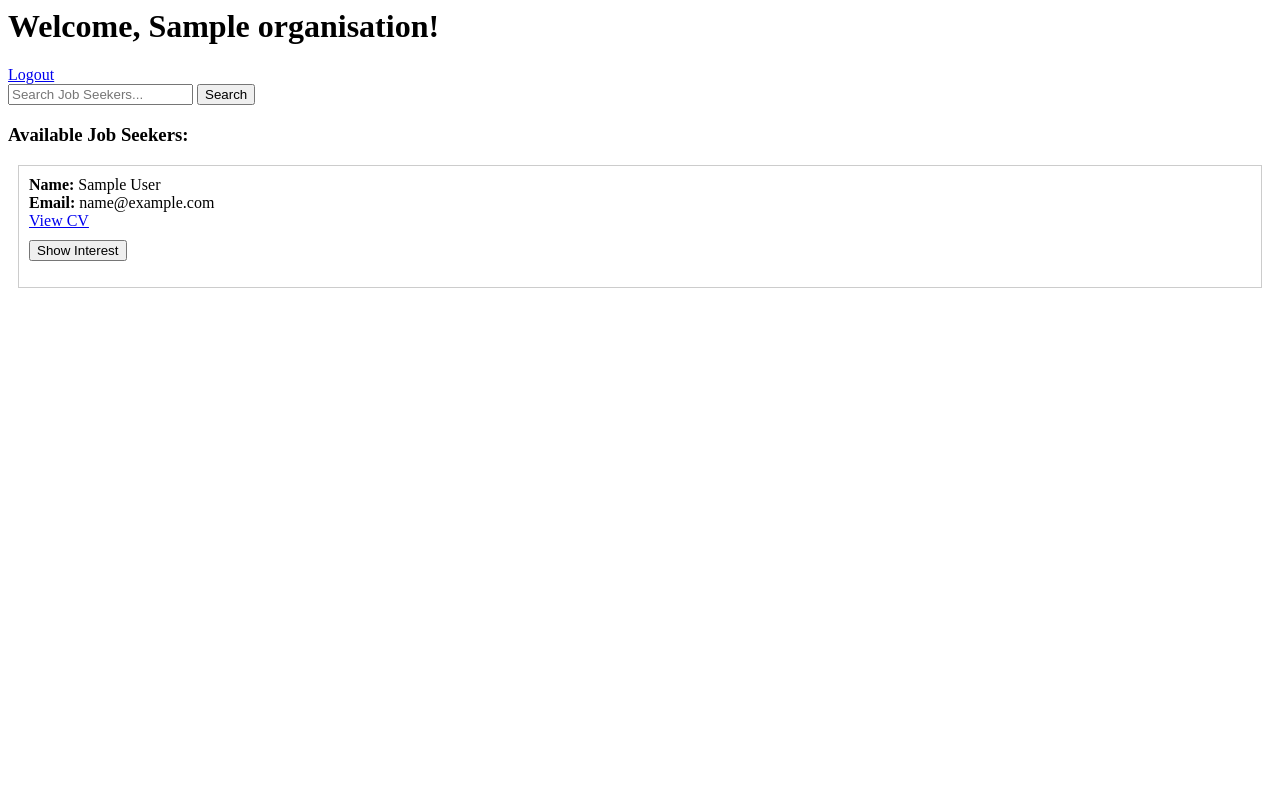
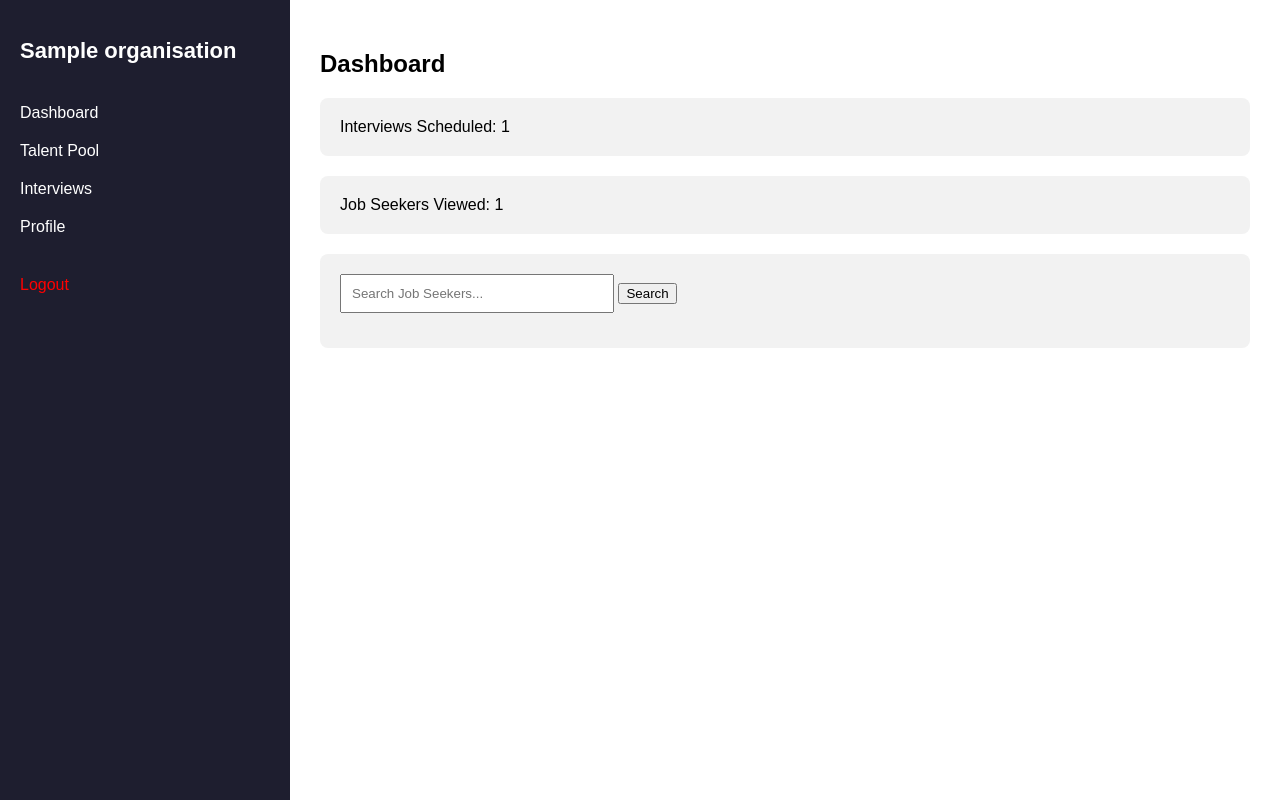
Before and after one commit to kisotu2/ICS-PROJECT, a PHP site: page /dashboards/organisation_dashboard.php in a window 1280 px wide. Run offline with PHP 8.4, Linux system fonts and the light colour scheme; the visitor is signed in with stand-in values (Sample User, id 1); tables that the repository leaves empty or names only in its code hold one stand-in row (values such as "Sample post"); some libraries are stand-ins or nearby versions.

Commit message:
updated organisation dashboard

```diff
--- a/backend/dashboards/organisation_dashboard.php
+++ b/backend/dashboards/organisation_dashboard.php
@@ -4,68 +4,229 @@ ini_set('display_startup_errors', 1);
 error_reporting(E_ALL);
 
 session_start();
-$conn_seekers = new mysqli('localhost', 'root', '', 'jobseekers');
-$conn_org = new mysqli('localhost', 'root', '', 'jobseekers');
+$org_id = $_SESSION['org_id'] ?? 1; // Replace with real session logic
 
-// Check for logged-in org
-if (!isset($_SESSION['org_id'])) {
-    header("Location: ../login.php");
-    exit();
+// Database connection
+$conn = new mysqli('localhost', 'root', '', 'jobseekers');
+if ($conn->connect_error) {
+    die("Connection failed: " . $conn->connect_error);
 }
 
-$org_id = $_SESSION['org_id'];
+// Fetch organisation name
+$org_name = 'Organisation';
+$stmt = $conn->prepare("SELECT name FROM organisation WHERE id = ?");
+$stmt->bind_param("i", $org_id);
+$stmt->execute();
+$stmt->bind_result($org_name);
+$stmt->fetch();
+$stmt->close();
 
-// Fetch organisation details
-$org_stmt = $conn_org->prepare("SELECT name FROM organisation WHERE id = ?");
-$org_stmt->bind_param("i", $org_id);
-$org_stmt->execute();
-$org_result = $org_stmt->get_result();
-$org = $org_result->fetch_assoc();
-$org_name = $org['name'] ?? 'Unknown Organisation';
-$org_stmt->close();
+// Get stats
+$interview_count = $conn->query("SELECT COUNT(*) as count FROM interviews WHERE organisation_id = $org_id")->fetch_assoc()['count'];
+$viewed_seekers = $conn->query("SELECT COUNT(DISTINCT jobseeker_id) as count FROM interests WHERE organisation_id = $org_id")->fetch_assoc()['count'];
+?>
 
-// Handle interest submission
-if ($_SERVER['REQUEST_METHOD'] === 'POST' && isset($_POST['jobseeker_id'])) {
-    $jobseeker_id = $_POST['jobseeker_id'];
-    $stmt = $conn_org->prepare("INSERT INTO interests (organisation_id, jobseeker_id) VALUES (?, ?)");
-    $stmt->bind_param("ii", $org_id, $jobseeker_id);
-    $stmt->execute();
-    $stmt->close();
+<!DOCTYPE html>
+<html>
+<head>
+    <title>Organisation Dashboard</title>
+    <style>
+        body {
+            margin: 0;
+            font-family: Arial, sans-serif;
+            display: flex;
+            height: 100vh;
         }
 
-// Search logic
-$search = $_GET['search'] ?? '';
-$sql = "SELECT * FROM users WHERE name LIKE ?";
-$stmt = $conn_seekers->prepare($sql);
-$like = "%$search%";
-$stmt->bind_param("s", $like);
-$stmt->execute();
-$result = $stmt->get_result();
-?>
+        .sidebar {
+            width: 250px;
+            background-color: #1e1e2f;
+            color: white;
+            padding: 20px;
+        }
 
-<!-- HTML -->
-<h1>Welcome, <?= htmlspecialchars($org_name) ?>!</h1>
-<a href="../logout.php">Logout</a>
+        .sidebar h2 {
+            font-size: 22px;
+            margin-bottom: 30px;
+        }
 
-<form method="GET">
-    <input type="text" name="search" placeholder="Search Job Seekers..." value="<?= htmlspecialchars($search) ?>">
+        .sidebar a button {
+    width: 100%;
+    background: none;
+    border: none;
+    color: white;
+    padding: 10px 0;
+    text-align: left;
+    font-size: 16px;
+    cursor: pointer;
+}
+.sidebar a button:hover {
+    background-color: #33334d;
+}
+
+
+        .main-content {
+            flex: 1;
+            padding: 30px;
+            overflow-y: auto;
+        }
+
+        .card {
+            background-color: #f2f2f2;
+            padding: 20px;
+            margin-bottom: 20px;
+            border-radius: 8px;
+        }
+
+        .logout {
+            margin-top: 30px;
+            display: block;
+            color: red;
+            text-decoration: none;
+        }
+
+        input[type="text"] {
+            padding: 10px;
+            width: 250px;
+            margin-bottom: 15px;
+        }
+    </style>
+</head>
+<body>
+
+<div class="sidebar">
+    <h2><?= htmlspecialchars($org_name) ?></h2>
+
+    <a href="organisation_dashboard.php"><button>Dashboard</button></a>
+    <a href="./backend/talent_pool.php"><button>Talent Pool</button></a>
+    <a href="./backend/interviews.php"><button>Interviews</button></a>
+    <a href="./backend/profile.php"><button>Profile</button></a>
+
+    <a class="logout" href="../logout.php">Logout</a>
+</div>
+
+
+<div class="main-content">
+    <h2>Dashboard</h2>
+
+    <div class="card">Interviews Scheduled: <?= $interview_count ?></div>
+    <div class="card">Job Seekers Viewed: <?= $viewed_seekers ?></div>
+
+    <div class="card">
+        <form method="GET" action="organisation_dashboard.php">
+            <input type="text" name="search" placeholder="Search Job Seekers..." />
             <button type="submit">Search</button>
         </form>
+    </div>
 
-<h3>Available Job Seekers:</h3>
-<?php while($row = $result->fetch_assoc()): ?>
-    <div style="border: 1px solid #ccc; padding: 10px; margin:10px;">
+    <?php if (!empty($_GET['search'])): ?>
+        <div class="card">
+            <h3>Search Results for: <?= htmlspecialchars($_GET['search']) ?></h3>
+            <?php
+            $search = "%" . $conn->real_escape_string($_GET['search']) . "%";
+            $stmt = $conn->prepare("SELECT id, name, email, cv FROM users WHERE name LIKE ?");
+            $stmt->bind_param("s", $search);
+            $stmt->execute();
+            $res = $stmt->get_result();
+
+            if ($res->num_rows > 0):
+                while ($row = $res->fetch_assoc()): ?>
+                    <div style="margin-bottom: 10px;">
                         <strong>Name:</strong> <?= htmlspecialchars($row['name']) ?><br>
                         <strong>Email:</strong> <?= htmlspecialchars($row['email']) ?><br>
-        <?php if (!empty($row['cv'])): ?>
-            <a href="<?= htmlspecialchars($row['cv']) ?>" target="_blank">View CV</a><br>
+                        <?php if ($row['cv']): ?>
+                            <a href="../<?= $row['cv'] ?>" target="_blank">View CV</a>
                         <?php else: ?>
-            No CV Uploaded<br>
+                            <em>No CV uploaded</em>
                         <?php endif; ?>
-
-        <form method="POST" style="margin-top:10px;">
+                        <form method="POST" action="show_interest.php">
                             <input type="hidden" name="jobseeker_id" value="<?= $row['id'] ?>">
                             <button type="submit">Show Interest</button>
                         </form>
                     </div>
-<?php endwhile; ?>
+                <?php endwhile;
+            else:
+                echo "<p>No job seekers found.</p>";
+            endif;
+            $stmt->close();
+            ?>
+        </div>
+    <?php endif; ?>
+</div>
+
+
+<script>
+    const ORG_ID = <?= $org_id ?>;
+    const INTERVIEWS = <?= $interview_count ?>;
+    const VIEWED = <?= $viewed_seekers ?>;
+</script>
+
+<script src="https://unpkg.com/react@18/umd/react.development.js" crossorigin></script>
+<script src="https://unpkg.com/react-dom@18/umd/react-dom.development.js" crossorigin></script>
+<script src="https://unpkg.com/babel-standalone@6/babel.min.js"></script>
+
+
+<script type="text/babel">
+    const root = ReactDOM.createRoot(document.getElementById('main-content'));
+
+    function Dashboard() {
+        return (
+            <>
+                <h2>Dashboard</h2>
+                <div className="card">Interviews Scheduled: {INTERVIEWS}</div>
+                <div className="card">Job Seekers Viewed: {VIEWED}</div>
+                <div className="card">
+                    <form method="GET" action="organisation_dashboard.php">
+                        <input type="text" name="search" placeholder="Search Job Seekers..." />
+                        <button type="submit">Search</button>
+                    </form>
+                </div>
+                <a href="#talent-pool" onClick={() => navigate('talentPool')}>View Talent Pool</a>
+            </>
+        );
+    }
+
+    function TalentPool() {
+        return (
+            <>
+                <h2>Talent Pool</h2>
+                <iframe src="talent_pool.php" width="100%" height="600px" frameBorder="0"></iframe>
+            </>
+        );
+    }
+
+    function Interviews() {
+        return (
+            <>
+                <h2>Interviews</h2>
+                <iframe src="interviews.php" width="100%" height="600px" frameBorder="0"></iframe>
+            </>
+        );
+    }
+
+    function Profile() {
+        return (
+            <>
+                <h2>Organisation Profile</h2>
+                <iframe src="profile.php" width="100%" height="600px" frameBorder="0"></iframe>
+            </>
+        );
+    }
+
+    const views = {
+        dashboard: <Dashboard />,
+        talentPool: <TalentPool />,
+        interviews: <Interviews />,
+        profile: <Profile />
+    };
+
+    function navigate(view) {
+        root.render(views[view] || <Dashboard />);
+    }
+
+    // Initial load
+    navigate('dashboard');
+</script>
+
+</body>
+</html>
```
Lines whose indentation alone changed are shown as unchanged.
